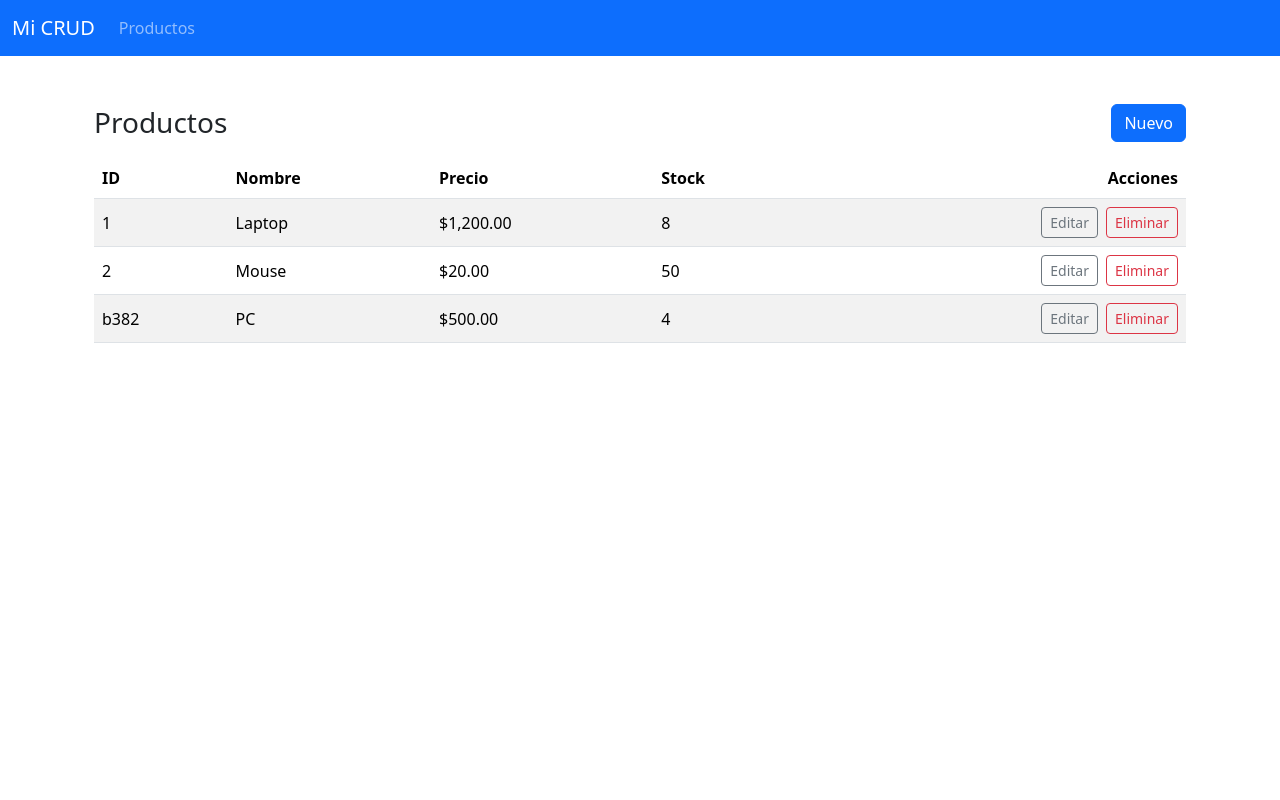
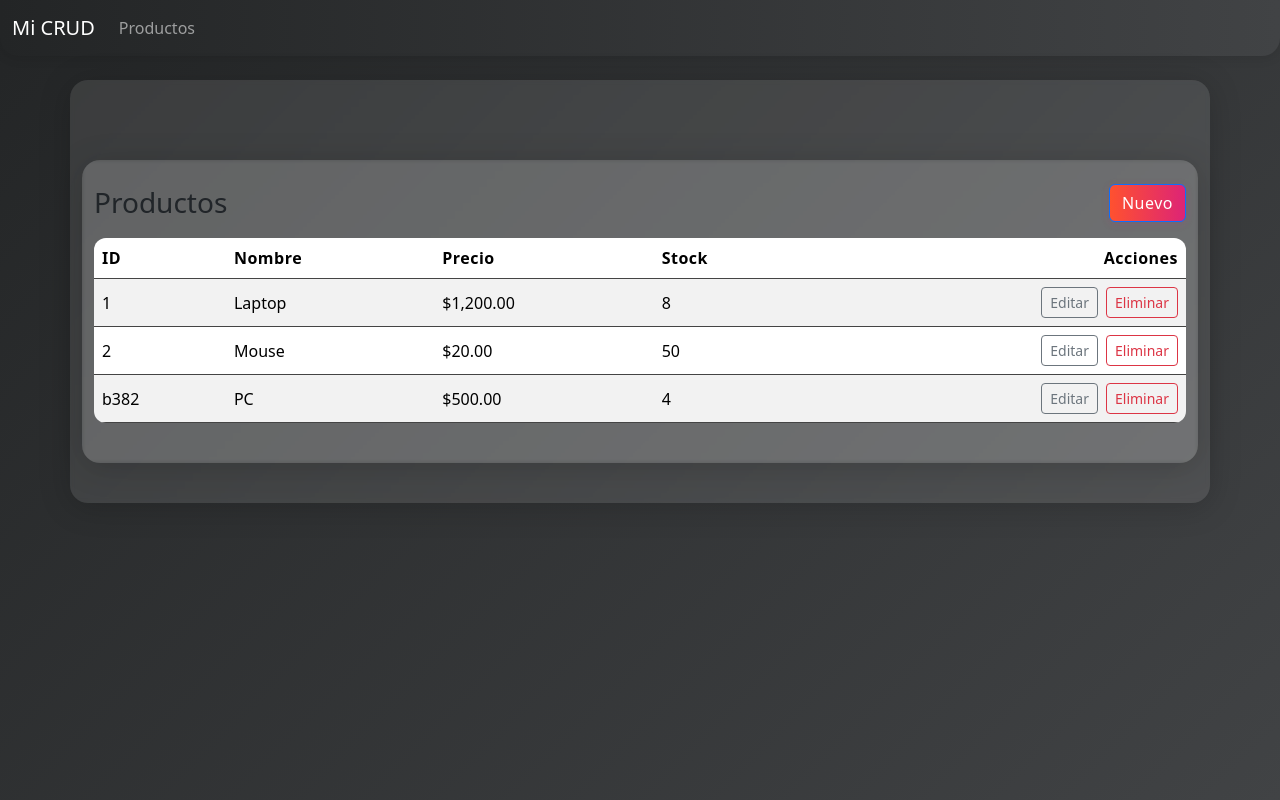
Before and after one commit to fjvivanco7/CRUD-ANGULAR, an Angular app: page /products in a window 1280 px wide. Built offline with nearby package versions, Linux system fonts and the light colour scheme; data requests are answered from the project's data file.

Commit message:
Add files via upload

```diff
--- a/src/app/products/product-form.component.ts
+++ b/src/app/products/product-form.component.ts
@@ -12,6 +12,8 @@ import { ProductService } from './product.service';
     template: `
         <div class="container py-4">
             <h3>{{ isEdit ? 'Editar' : 'Nuevo' }} producto</h3>
+            <div *ngIf="message" class="alert alert-success">{{ message }}</div>
+            <div *ngIf="error" class="alert alert-danger">{{ error }}</div>
             <form [formGroup]="form" (ngSubmit)="onSubmit()" novalidate>
                 <div class="mb-3">
                     <label class="form-label">Nombre</label>
@@ -46,12 +48,11 @@ import { ProductService } from './product.service';
 export class ProductFormComponent implements OnInit {
 form;
 
-
 isEdit = false; // indica si estamos editando
 private productId?: number; // id actual al editar
 submitted = false; // flag para mostrar errores
-
-
+message: string | null = null;
+error: string | null = null;
 
 constructor(
     private fb: FormBuilder,
@@ -66,7 +67,6 @@ constructor(
     });
 }
 
-
 ngOnInit(): void {
 const idParam = this.route.snapshot.paramMap.get('id'); // lee :id de la ruta
 if (idParam) {
@@ -80,32 +80,32 @@ error: (err) => console.error('Error al cargar producto', err)
 }
 }
 
-
 onSubmit(): void {
   this.submitted = true;
-if (this.form.invalid) return; // no continuar si hay errores
-
-
-
+  this.message = null;
+  this.error = null;
+  console.log('submit', this.form.value, this.form.valid);
+  if (this.form.invalid) return;
   const raw = this.form.getRawValue();
   const payload: Product = {
     name: raw.name!,
     price: raw.price!,
     stock: raw.stock!
   };
-
-
   const request$ = this.isEdit && this.productId
     ? this.productService.update(this.productId, payload)
     : this.productService.create(payload);
-
-
   request$.subscribe({
-next: () => this.router.navigate(['/products']), // volver al listado
-error: (err) => console.error('Error al guardar', err)
+    next: () => {
+      this.message = 'Producto guardado correctamente';
+      setTimeout(() => this.router.navigate(['/products']), 1000);
+    },
+    error: (err) => {
+      this.error = 'Error al guardar producto';
+      console.error('Error al guardar', err);
+    }
   });
 }
-
 
 goBack(): void {
 this.router.navigate(['/products']); // navegar sin guardar
--- a/src/styles.css
+++ b/src/styles.css
@@ -1 +1,117 @@
+
+/* Rediseño visual moderno para el CRUD */
+body {
+	min-height: 100vh;
+	background: linear-gradient(135deg, #232526 0%, #414345 100%);
+	font-family: 'Poppins', 'Segoe UI', Arial, sans-serif;
+	color: #f3f4f6;
+}
+
+.container {
+	background: rgba(255,255,255,0.10);
+	border-radius: 18px;
+	box-shadow: 0 4px 32px 0 rgba(0,0,0,0.18);
+	padding: 2.5rem 2.5rem;
+	margin-top: 2.5rem;
+	backdrop-filter: blur(2px);
+}
+
+table.table {
+	border-radius: 12px;
+	overflow: hidden;
+	background: rgba(255,255,255,0.13);
+	color: #f3f4f6;
+}
+
+th, td {
+	vertical-align: middle !important;
+	border-color: #444 !important;
+}
+
+th {
+	background: rgba(0,0,0,0.12);
+	font-weight: 600;
+	letter-spacing: 0.5px;
+}
+
+.btn-primary {
+	background: linear-gradient(90deg, #ff512f 0%, #dd2476 100%);
+	border: none;
+	font-weight: 600;
+	letter-spacing: 0.5px;
+	box-shadow: 0 2px 8px 0 rgba(221,36,118,0.15);
+}
+
+.btn-outline-secondary {
+	border-color: #ff512f;
+	color: #ff512f;
+	font-weight: 500;
+}
+.btn-outline-secondary:hover {
+	background: #ff512f;
+	color: #fff;
+}
+
+.btn-outline-danger {
+	border-color: #f87171;
+	color: #f87171;
+	font-weight: 500;
+}
+.btn-outline-danger:hover {
+	background: #f87171;
+	color: #fff;
+}
+
+.navbar {
+	border-radius: 0 0 18px 18px;
+	box-shadow: 0 2px 12px 0 rgba(0,0,0,0.10);
+	background: linear-gradient(90deg, #232526 0%, #414345 100%);
+}
+
+form .form-control {
+	background: rgba(255,255,255,0.18);
+	color: #232526;
+	border-radius: 8px;
+	border: 1.5px solid #ff512f;
+	font-weight: 500;
+}
+form .form-control:focus {
+	border-color: #dd2476;
+	box-shadow: 0 0 0 0.2rem rgba(221,36,118,.15);
+	background: #fff;
+	color: #232526;
+}
+
+.alert {
+	border-radius: 10px;
+	margin-bottom: 1.2rem;
+	font-weight: 500;
+	letter-spacing: 0.2px;
+}
+
+/* Card para formularios y tablas */
+.card {
+	background: rgba(255,255,255,0.13);
+	border-radius: 16px;
+	box-shadow: 0 2px 16px 0 rgba(0,0,0,0.10);
+	padding: 2rem 1.5rem;
+	margin-bottom: 2rem;
+	border: none;
+}
+
+/* Responsive para móviles */
+@media (max-width: 600px) {
+	.container {
+		padding: 1rem 0.5rem;
+	}
+	table {
+		font-size: 0.95rem;
+	}
+	.card {
+		padding: 1rem 0.5rem;
+	}
+}
+
+/* Fuente Poppins desde Google Fonts */
+@import url('https://fonts.googleapis.com/css2?family=Poppins:wght@400;600&display=swap');
 /* You can add global styles to this file, and also import other style files */
```
Lines whose indentation alone changed are shown as unchanged.
